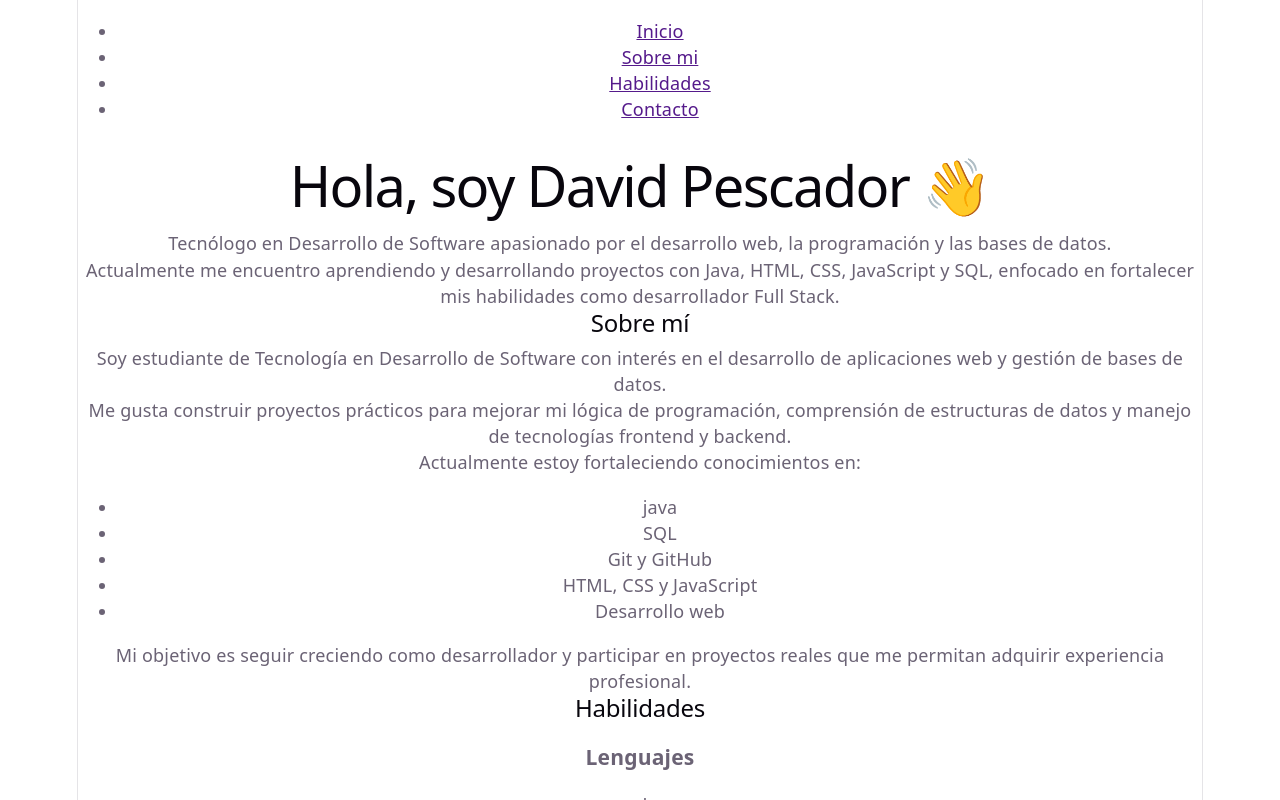
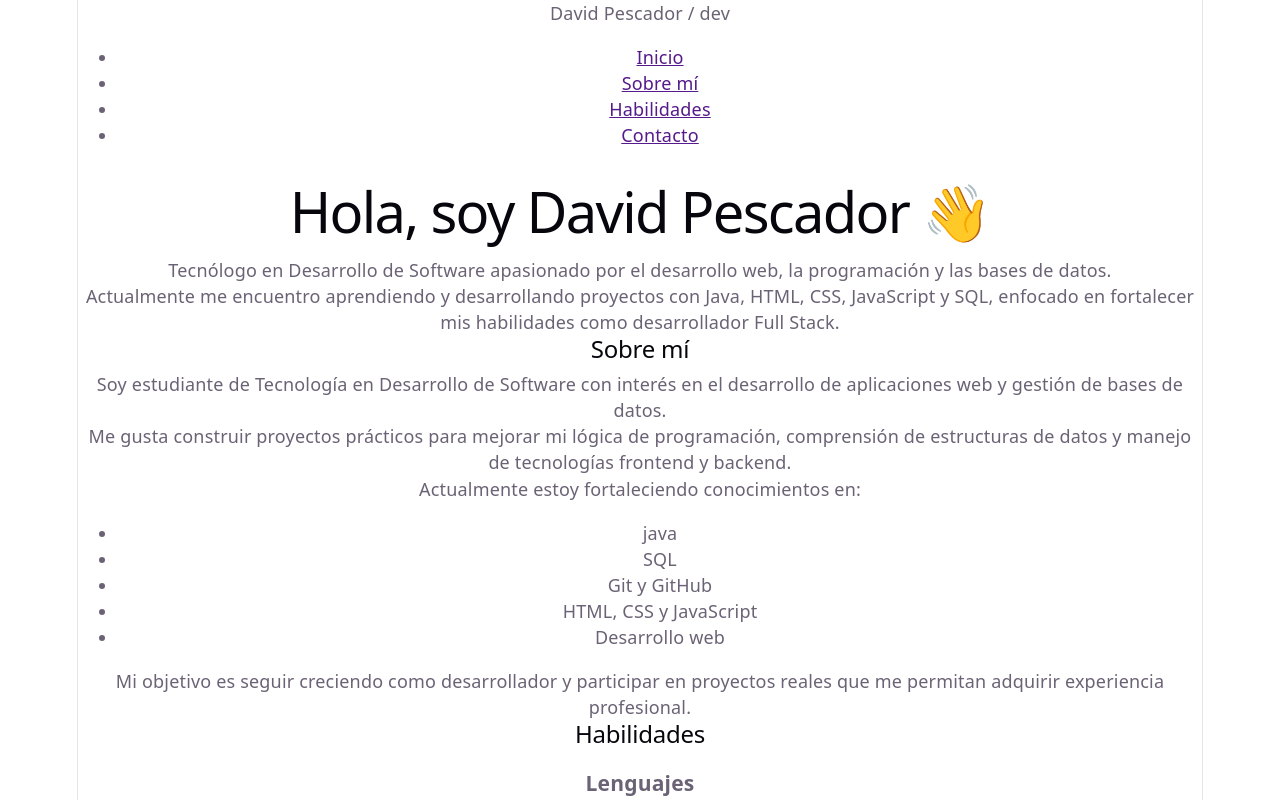
Before and after one commit to durandavid159-art/React, a React (Vite) app in the folder first-app/: page / in a window 1280 px wide. Shown: the top 800 px of the page. Built offline with nearby package versions, Linux system fonts and the light colour scheme.

Commit message:
DP se crea la clase para el header y la etiqueta div para comenzar a darle estilos

```diff
--- a/first-app/src/components/Header/Header.jsx
+++ b/first-app/src/components/Header/Header.jsx
@@ -3,15 +3,16 @@ import './Header.css'
 
 export const Header = () => {
     return(
-    <header>
-        <nav>
-            <ul>
-                <li><a href="">Inicio</a> </li>
-                <li><a href="">Sobre mi</a></li>
+        <header className="header">
+            <div className="logo">David Pescador <span>/ dev</span></div>
+            <nav>
+                <ul>
+                <li><a href="">Inicio</a></li>
+                <li><a href="">Sobre mí</a></li>
                 <li><a href="">Habilidades</a></li>
                 <li><a href="">Contacto</a></li>
-            </ul>
-        </nav>
-    </header>
+                </ul>
+            </nav>
+            </header>
     )
 }
```
